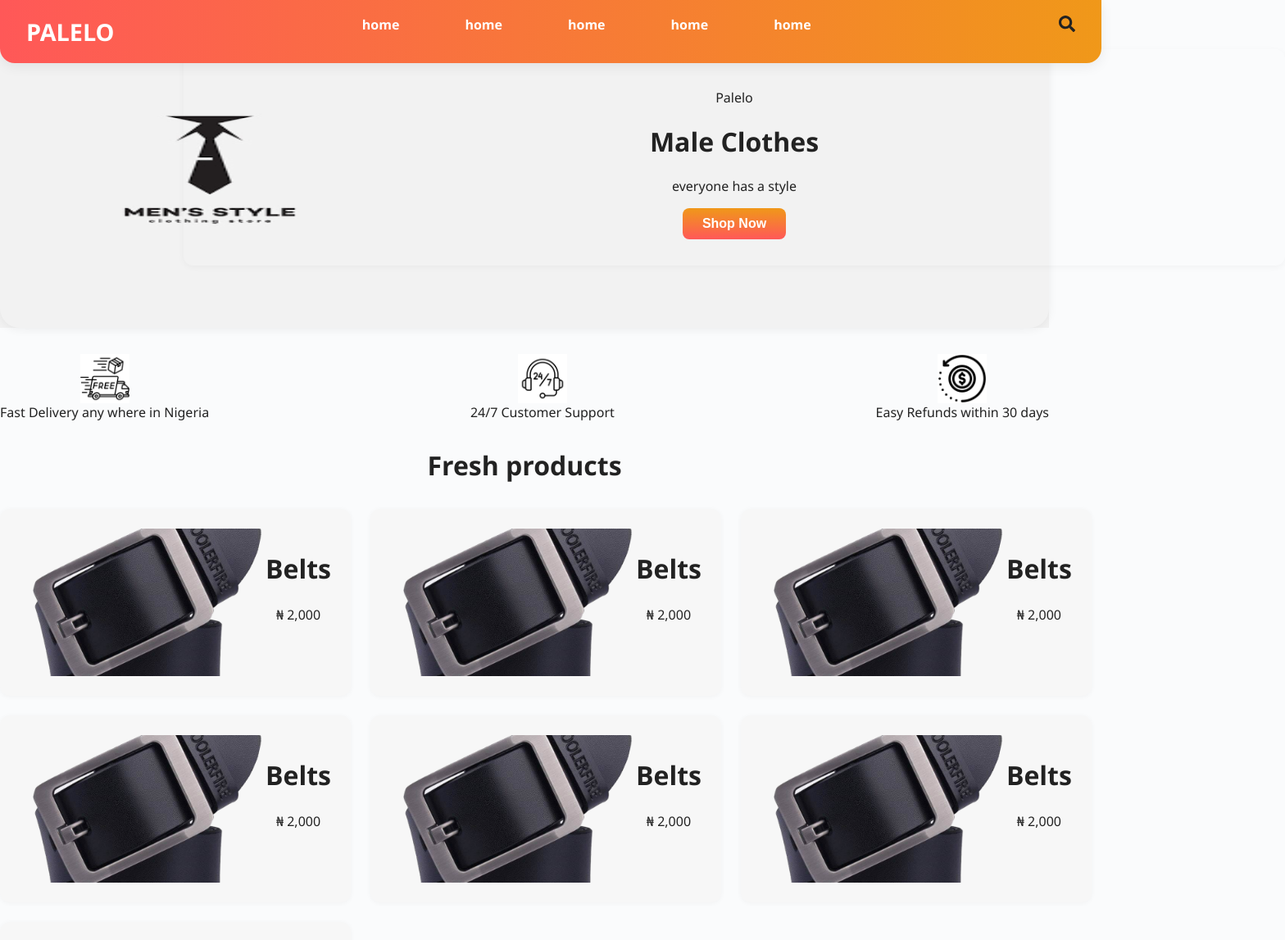
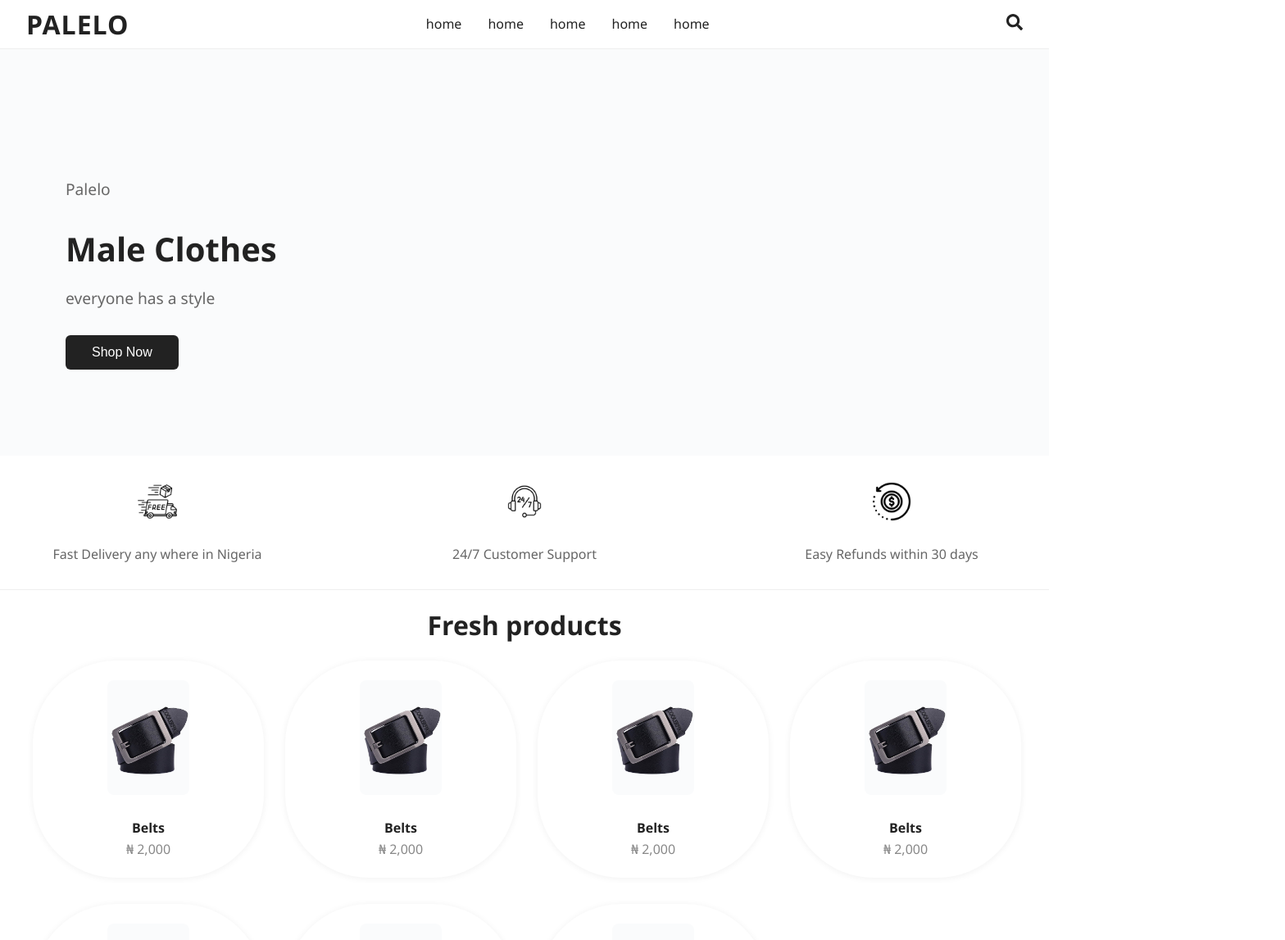
Before and after one commit to Santopalelo/men-wears-site, a React (Vite) app in the folder frontend/: page / in a window 1280 px wide. Shown: the top 1147 px of the page at 82% size, 1568 px wide, since content can reach past the window. Built offline with nearby package versions, Linux system fonts and the light colour scheme.

Commit message:
styling update

```diff
--- a/frontend/src/app.css
+++ b/frontend/src/app.css
@@ -1,116 +1,210 @@
-*,
-*::before,
-*::after {
-  box-sizing: inherit;}
-html {
+/* ...existing code... */
+
+/* General improvements */
+body {
+  background: #fafbfc;
+  overflow-x: hidden;
+  width: 100vw;
   box-sizing: border-box;
+  color: #222;
+  font-family: 'Segoe UI', Arial, sans-serif;
+  margin: 0;
+  padding: 0;
+  position: relative;
 }
-body {
-  font-family: Arial, sans-serif;
-  position: relative;
-  font-size: medium;
+
+/* Buttons */
+button {
+  border-radius: 8px;
+  padding: 10px 24px;
+  font-weight: 700;
+  font-size: 1rem;
+  background: linear-gradient(0, #ff5858 0%, #f09819 100%);
+  color: #fff;
+  border: none;
+  cursor: pointer;
+  transition: background 1s, transform 0.3s;
 }
-button{
-  border-radius: 10%;
-  padding: 3% 5%;
-  font-weight: 900;
-  font-size: large;
+button:hover {
+  background: linear-gradient(100deg, #f09819 0%, #ff5858 100%);
+  transform: translateY(-2px)  scale(1.03);
 }
-button:hover{
-  background-color: blue;
-  transition: 1s;
+
+/* Navbar */
+.navbar {
+  background: linear-gradient(90deg, #ff5858 0%, #f09819 100%);
+  padding: 1.2rem 2rem;
+  border-radius: 0 0 18px 18px;
+  box-shadow: 0 4px 16px rgba(0,0,0,0.07);
+  display: flex;
+  justify-content:space-between ;
+  position: fixed;
+  width: 100%;
+  top: 0;
+  z-index: 1000;
 }
-.navbar {
-  background-color: red;
-  padding: 2%;
-  justify-content: space-between;
-  align-items: center;
-  display: flex;
+.logo {
+  font-size: 1.8rem;
+  font-weight: 700;
+  color: #fff;
+  text-decoration: none;
 }
 .menu {
-  display: none;
-}
-@media screen {
-  .menu {
-  }
+  display: none; /* Hide by default */
 }
 .Navigations a {
-  border: none;
-  margin: 8%;
+  margin: 0 1.5rem;
   text-decoration: none;
-  background-color: red;
+  color: #fff;
+  font-weight: 700;
+  background: transparent;
+  padding: 0.5rem 1rem;
+  border-radius: 6px;
+  transition: background 0.2s, color 0.2s;
 }
+.Navigations a:hover {
+  background-color: #fafbfc;
+  color: #222;
+}
+
+/* Hero section */
 .hero {
-  background-color: #f2f2f2;
+  background: linear-gradient(120deg, #f2f2f2 60%, #f09819 100%);
   background-image: url(/images/men-wears-logo.png);
-  background-size: 50% 70%;
+  background-size: 40% 60%;
   background-repeat: no-repeat;
-  height: 100%;
-  height: 50vh;
   background-position: left;
+  min-height: 50vh;
   position: relative;
+  border-radius: 0 0 24px 24px;
+  box-shadow: 0 2px 12px rgba(0,0,0,0.06);
 }
-.abouthero{
-  align-items: center;
-  display: flex;
-  justify-content: end;
-  text-align: justify;
-
-  margin : 0 20%;
-}
-hero::after {
+.hero::after{
   content: '';
   position: absolute;
-  top: 0;
-  left: 0;
-  width: 100%;
-  height: 100%;
-  background-color: rgba(0, 0, 0, 0.5);
-}
-.hero-content {
-  position: absolute;
-  text-align: center;
-  align-items: center;
-  padding: 1%;
-  width: 25%;
-  top: 10%;
-  left: 45%;
-  width: 50%;
-  background-color: transparent;
-}
-.hero-content p h1 button {
-  padding: 100px;
-  margin-top: 100px;
-}
-.cards {
-  background-color: #12bb37;
-  display: grid;
-  margin: 10px;
-  flex-direction: row;
-    color: red;
+  background-color: #f2f2f2;
+  opacity: 1;
+  inset: 0;
+  z-index: -1;
+
+
+
 
 }
-.card{
+
+.hero-content {
+  border-radius: 12px;
+  box-shadow: 0 2px 8px rgba(0,0,0,0.04);
+  padding: 2rem;
+  width: 100%;
+  position: absolute;
+  top: 15%;
+  left: 70%;
+  transform: translate(-50%, 0);
   text-align: center;
+}
+.abouthero {
+  display: flex;
+  justify-content: space-between; /* Equal space between items */
   align-items: center;
+  gap: 2rem; /* Optional: controls the space between images */
+  margin: 2rem 0;
 }
+
+.abouthero p {
+  flex: 1;
+  display: flex;
+  justify-content: center;
+  align-items: center;
+  background: none; /* Remove background if not needed */
+  margin: 0;
+}
+.abouthero img {
+  justify-self: center;
+  width: 60px; /* Or any fixed size you prefer */
+  height: auto;
+  display: block;
+}
+.products {
+  display: block;
+  justify-content: center;
+}
+.product h1, .product h2 {
+  text-align: center;
+  font-size: 2rem;
+  margin-bottom: 1.5rem;
+  color: #222;
+}
+.product-container {
+  display: grid;
+  grid-template-columns: repeat(3, 1fr); /* 3 columns */
+  grid-template-rows: repeat(3, auto);   /* 3 rows */
+  gap: 1.5rem;
+  margin-top: 2rem;
+  justify-items: center; /* Optional: center cards horizontally */
+}
+/* Cards */
+.card img {
+  width: 300px;
+  height: 180px;
+  object-fit: cover;
+  border-radius: 8px 8px 0 0;
+  display: block;
+}
+
+.card {
+  display: flex;
+  background: #f7f7f7;
+  border-radius: 12px;
+  box-shadow: 0 1px 6px rgba(0,0,0,0.04);
+  padding: 1.5rem;
+  text-align: center;
+  transition: box-shadow 0.2s;
+}
+.card:hover {
+  box-shadow: 0 4px 24px rgba(0,0,0,0.10);
+}
+
+/* Blog cards */
 .blogcards {
   display: flex;
-  flex-wrap: nowrap;
+  flex-wrap: wrap;
   justify-content: space-between;
-  gap: 20px;
+  gap: 2rem;
+  margin: 2rem auto;
+  max-width: 1200px;
 }
+.blogcards > * {
+  flex: 1 1 30%;
+  background: #fff;
+  border-radius: 10px;
+  box-shadow: 0 1px 8px rgba(0,0,0,0.06);
+  padding: 1.5rem;
+  margin-bottom: 1rem;
+}
+
+/* Footer */
 .footer {
-  background-color: #f2f2f2;
-  padding: 20px;
+  background: #222;
+  color: #fff;
+  padding: 2rem 0;
   text-align: center;
+  border-radius: 18px 18px 0 0;
+  margin-top: 3rem;
+  box-shadow: 0 -2px 12px rgba(0,0,0,0.06);
 }
-.delivery{
-  background-color:red;
-}
-.customer-care{
-  background-color:rgb(55, 41, 180);
-}
-.refund{
-  background-color:red;
-}
+
+
+/* Responsive tweaks */
+/*@media (max-width: 900px) {
+  .cards, .blogcards {
+    flex-direction: column;
+    gap: 1rem;
+    padding: 1rem;
+  }
+  .hero-content {
+    width: 90%;
+    left: 50%;
+    padding: 1rem;
+  }
+}*/
--- a/frontend/src/components/Blog.jsx
+++ b/frontend/src/components/Blog.jsx
@@ -3,9 +3,10 @@ import Card from './Card'
 
 const Blog = () => {
   return (
-    <div>
-      <h1>our Blog post</h1>
+    <div className='blog-container'>
+      <h1>Our blog post</h1>
       <div className='blogcards'>
+      <Card/>
       <Card/>
       <Card/>
       <Card/>
--- a/frontend/src/components/Nav.jsx
+++ b/frontend/src/components/Nav.jsx
@@ -10,7 +10,7 @@ const nav = () => {
             <nav className='navbar'>
                 <div className='menu'><MdMenu size={20}/></div>
                 <div className='logo'>PALELO</div>
-                <div className='Navigations'>
+                <div className='nav-links'>
                 <a href="">home</a>
                 <a href="">home</a>
                 <a href="">home</a>
--- a/frontend/src/index.css
+++ b/frontend/src/index.css
@@ -1,210 +1,230 @@
-/* ...existing code... */
-
-/* General improvements */
 body {
-  background: #fafbfc;
-  overflow-x: hidden;
-  width: 100vw;
-  box-sizing: border-box;
+  background: #fff;
   color: #222;
   font-family: 'Segoe UI', Arial, sans-serif;
   margin: 0;
   padding: 0;
+  box-sizing: border-box;
+  overflow-x: hidden;
+}
+
+a {
+  color: inherit;
+  text-decoration: none;
+  transition: color 0.2s;
+}
+a:hover {
+  color: #f09819;
+}
+
+.navbar {
+  background: #fff;
+  padding: 0.5rem 2rem;
+  display: flex;
+  align-items: center;
+  justify-content: space-between;
+  border-bottom: 1px solid #eee;
+  position: sticky;
+  top: 0;
+  z-index: 1000;
+}
+
+.menu {
+  display: none;
+}
+
+.logo {
+  font-weight: bold;
+  font-size: 2rem;
+  letter-spacing: 1px;
+}
+
+.nav-links {
+  display: flex;
+  gap: 2rem;
+}
+
+.nav-links a {
+  font-size: 1rem;
+  font-weight: 500;
+  color: #222;
+  padding: 0.5rem 0;
+  border-bottom: 2px solid transparent;
+}
+
+.nav-links a:hover {
+  border-bottom: 2px solid #f09819;
+  color: #f09819;
+}
+
+.hero {
+  display: flex;
+  align-items: center;
+  justify-content: space-between;
+  padding: 4rem 2rem 2rem 2rem;
+  background: #fafbfc;
+  min-height: 400px;
+}
+
+.hero-image {
+  flex: 1;
+  display: flex;
+  justify-content: flex-start;
+}
+.hero-image img {
+  max-width: 350px;
+  width: 100%;
+  border-radius: 12px;
+  object-fit: cover;
+}
+
+.hero-content {
+  flex: 1;
+  text-align: left;
+  padding-left: 3rem;
+}
+
+.hero-content h1 {
+  font-size: 2.5rem;
+  font-weight: 700;
+  margin: 0 0 1rem 0;
+}
+
+.hero-content p {
+  font-size: 1.2rem;
+  margin-bottom: 2rem;
+  color: #666;
+}
+
+.hero-content button {
+  padding: 0.75rem 2rem;
+  background: #222;
+  color: #fff;
+  border: none;
+  border-radius: 6px;
+  font-size: 1rem;
+  cursor: pointer;
+  transition: background 0.2s;
+}
+.hero-content button:hover {
+  background: #f09819;
+}
+
+.abouthero {
+  display: flex;
+  justify-content: center;
+  align-items: flex-start;
+  gap: 4rem;
+  padding: 2rem 0;
+  background: #fff;
+  border-bottom: 1px solid #eee;
+}
+
+.abouthero > div {
+  text-align: center;
+  flex: 1;
+}
+
+.abouthero img {
+  width: 48px;
+  height: 48px;
+  margin-bottom: 1rem;
+}
+
+.abouthero p {
+  color: #666;
+  font-size: 1rem;
+  margin: 0.5rem 0 0 0;
+  font-weight: 500;
+}
+
+.section-title {
+  text-align: center;
+  font-size: 2rem;
+  font-weight: 700;
+  margin: 3rem 0 1rem 0;
+  letter-spacing: 1px;
+}
+
+/*.section-subtitle {
+  text-align: center;
+  color: #888;
+  margin-bottom: 2rem;
+  font-size: 1rem;
+}*/
+.product h1,.product h2{
+  text-align: center;
+}
+.product-container {
+  display: grid;
+  grid-template-columns: repeat(4, 1fr);
+  gap: 2rem;
+  max-width: 1200px;
+  margin: 0 auto 3rem auto;
+  padding: 0 2rem;
+}
+
+.card {
+  background: #fff;
+  border-radius: 102px;
+  box-shadow: 0 1px 8px rgba(0,0,0,0.06);
+  padding: 1.5rem 1rem;
+  text-align: center;
+  transition: box-shadow 0.2s;
+  display: flex;
+  flex-direction: column;
+  align-items: center;
+  width: 100%;
+  max-width: 250px;
   position: relative;
 }
 
-/* Buttons */
-button {
+.card img {
+  width: 100%;
+  max-width: 180px;
+  height: 140px;
+  object-fit: contain;
+  margin-bottom: 1rem;
   border-radius: 8px;
-  padding: 10px 24px;
-  font-weight: 700;
-  font-size: 1rem;
-  background: linear-gradient(0, #ff5858 0%, #f09819 100%);
-  color: #fff;
-  border: none;
-  cursor: pointer;
-  transition: background 1s, transform 0.3s;
-}
-button:hover {
-  background: linear-gradient(100deg, #f09819 0%, #ff5858 100%);
-  transform: translateY(-2px)  scale(1.03);
+  background: #fafbfc;
 }
 
-/* Navbar */
-.navbar {
-  background: linear-gradient(90deg, #ff5858 0%, #f09819 100%);
-  padding: 1.2rem 2rem;
-  border-radius: 0 0 18px 18px;
-  box-shadow: 0 4px 16px rgba(0,0,0,0.07);
-  display: flex;
-  justify-content:space-between ;
-  position: fixed;
-  width: 100%;
-  top: 0;
-  z-index: 1000;
+.card-info h2 {
+  font-size: 1rem;
+  margin: 0.5rem 0 0.25rem 0;
+  color: #222;
+  font-weight: 600;
 }
-.logo {
-  font-size: 1.8rem;
-  font-weight: 700;
-  color: #fff;
-  text-decoration: none;
+
+.card-info p {
+  font-size: 1rem;
+  color: #888;
+  margin: 0;
 }
-.menu {
-  display: none; /* Hide by default */
+.blog-container {
+  padding: 2rem 0;
+  background: #f7f7f7;
 }
-.Navigations a {
-  margin: 0 1.5rem;
-  text-decoration: none;
-  color: #fff;
-  font-weight: 700;
-  background: transparent;
-  padding: 0.5rem 1rem;
-  border-radius: 6px;
-  transition: background 0.2s, color 0.2s;
-}
-.Navigations a:hover {
-  background-color: #fafbfc;
+.blog-container h1 {
+  text-align: center;
+  ont-size: 2rem;
   color: #222;
 }
-
-/* Hero section */
-.hero {
-  background: linear-gradient(120deg, #f2f2f2 60%, #f09819 100%);
-  background-image: url(/images/men-wears-logo.png);
-  background-size: 40% 60%;
-  background-repeat: no-repeat;
-  background-position: left;
-  min-height: 50vh;
-  position: relative;
-  border-radius: 0 0 24px 24px;
-  box-shadow: 0 2px 12px rgba(0,0,0,0.06);
+.blogcards {
+  display: flex;
+  gap: 2rem;
+  justify-content: center;
+  margin: 2rem auto;
+  max-width: 1200px;
+  padding: 0 2rem;
+  flex-wrap: wrap;
+  border-radius: 30%;
 }
-.hero::after{
-  content: '';
-  position: absolute;
-  background-color: #f2f2f2;
-  opacity: 1;
-  inset: 0;
-  z-index: -1;
-
-
-
-
-}
-
-.hero-content {
-  border-radius: 12px;
-  box-shadow: 0 2px 8px rgba(0,0,0,0.04);
-  padding: 2rem;
-  width: 100%;
-  position: absolute;
-  top: 15%;
-  left: 70%;
-  transform: translate(-50%, 0);
-  text-align: center;
-}
-.abouthero {
-  display: flex;
-  justify-content: space-between; /* Equal space between items */
-  align-items: center;
-  gap: 2rem; /* Optional: controls the space between images */
-  margin: 2rem 0;
-}
-
-.abouthero p {
-  flex: 1;
+.footer-container{
   display: flex;
   justify-content: center;
   align-items: center;
-  background: none; /* Remove background if not needed */
-  margin: 0;
-}
-.abouthero img {
-  justify-self: center;
-  width: 60px; /* Or any fixed size you prefer */
-  height: auto;
-  display: block;
-}
-.products {
-  display: block;
-  justify-content: center;
-}
-.product h1, .product h2 {
-  text-align: center;
-  font-size: 2rem;
-  margin-bottom: 1.5rem;
-  color: #222;
-}
-.product-container {
-  display: grid;
-  grid-template-columns: repeat(3, 1fr); /* 3 columns */
-  grid-template-rows: repeat(3, auto);   /* 3 rows */
-  gap: 1.5rem;
-  margin-top: 2rem;
-  justify-items: center; /* Optional: center cards horizontally */
-}
-/* Cards */
-.card img {
-  width: 300px;
-  height: 180px;
-  object-fit: cover;
-  border-radius: 8px 8px 0 0;
-  display: block;
-}
-
-.card {
-  display: flex;
-  background: #f7f7f7;
-  border-radius: 12px;
-  box-shadow: 0 1px 6px rgba(0,0,0,0.04);
-  padding: 1.5rem;
-  text-align: center;
-  transition: box-shadow 0.2s;
-}
-.card:hover {
-  box-shadow: 0 4px 24px rgba(0,0,0,0.10);
-}
-
-/* Blog cards */
-.blogcards {
-  display: flex;
-  flex-wrap: wrap;
-  justify-content: space-between;
-  gap: 2rem;
-  margin: 2rem auto;
-  max-width: 1200px;
-}
-.blogcards > * {
-  flex: 1 1 30%;
-  background: #fff;
-  border-radius: 10px;
-  box-shadow: 0 1px 8px rgba(0,0,0,0.06);
-  padding: 1.5rem;
-  margin-bottom: 1rem;
-}
-
-/* Footer */
-.footer {
   background: #222;
   color: #fff;
-  padding: 2rem 0;
-  text-align: center;
-  border-radius: 18px 18px 0 0;
-  margin-top: 3rem;
-  box-shadow: 0 -2px 12px rgba(0,0,0,0.06);
+  padding: 1rem 0;
 }
-
-
-/* Responsive tweaks */
-/*@media (max-width: 900px) {
-  .cards, .blogcards {
-    flex-direction: column;
-    gap: 1rem;
-    padding: 1rem;
-  }
-  .hero-content {
-    width: 90%;
-    left: 50%;
-    padding: 1rem;
-  }
-}*/
```
Also changed, not shown: frontend/src/components/Footer.jsx (+8 -6 lines).
